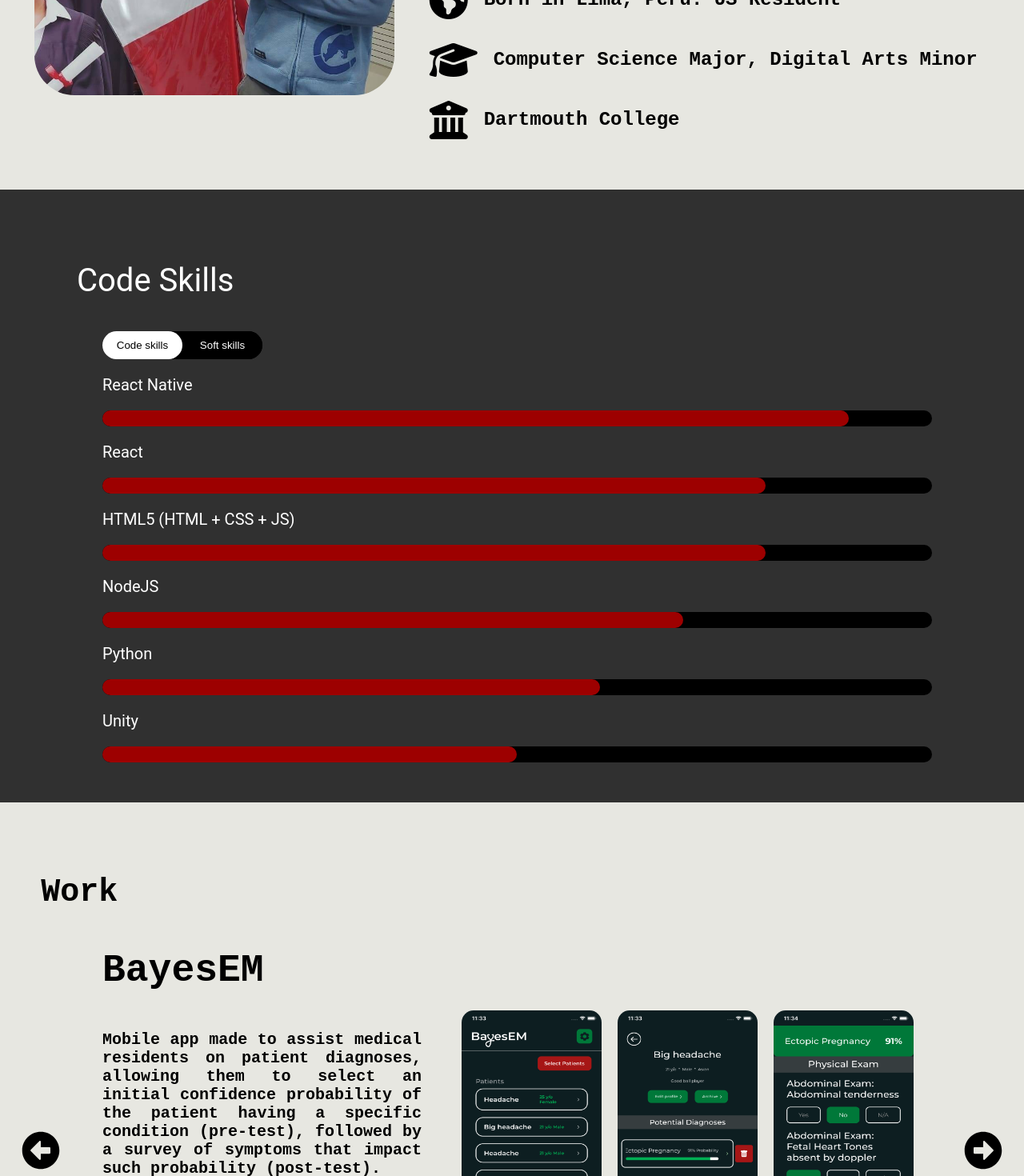
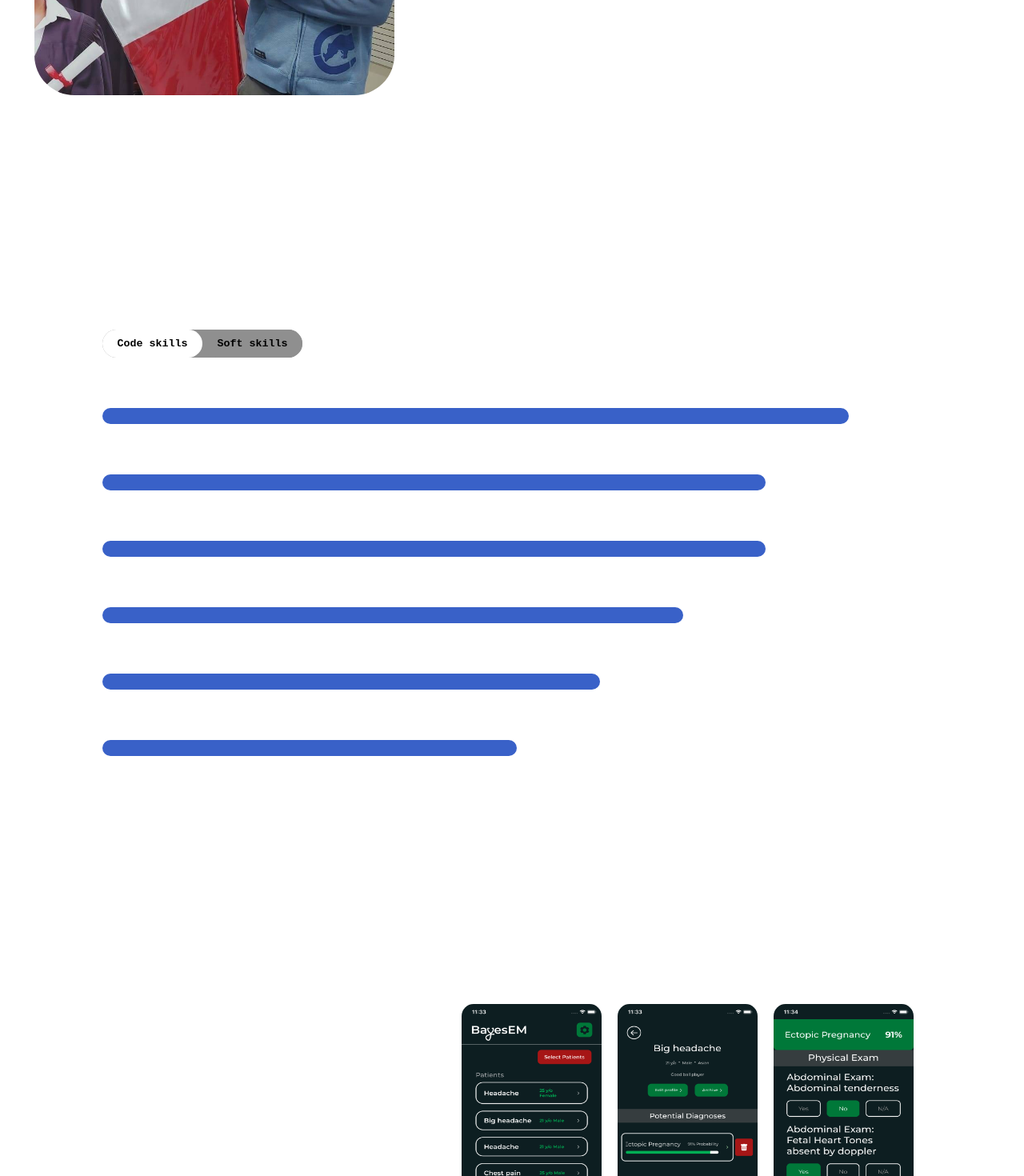
Before and after one commit to AlejandroALopez/personal-website, a React (Create React App) app: page / in a window 1280 px wide. Shown: the part 1200-2670 px from the top of the page at 80% size. Built offline with nearby package versions, Linux system fonts and the light colour scheme.

Commit message:
removed background color from sections

```diff
--- a/src/pages/aboutMe/style.scss
+++ b/src/pages/aboutMe/style.scss
@@ -6,16 +6,14 @@
     padding-top: 50px;
     padding-bottom: 50px;
 
-    background-color: #E7E7E1;
-
     p {
       font-family:'Courier New', Courier, monospace;
-      color: #000000;
+      color: #FFFFFF;
       font-weight: 600;
     }
 
     .fa-3x {
-      color: #000000;
+      color: #FFFFFF;;
     }
 
     .image {
--- a/src/pages/contact/style.scss
+++ b/src/pages/contact/style.scss
@@ -5,8 +5,6 @@
     align-items: center;
     padding-top: 50px;
     padding-bottom: 150px;
-
-    background-color: #1c1a1a;
 
     .title {
       font-size: 48px;
--- a/src/pages/interests/index.js
+++ b/src/pages/interests/index.js
@@ -23,7 +23,7 @@ export default function Interests() {
             <p className="info-text">I like to listen to multiple soundtracks while working or doing any other activity.</p>
             <p className="subtitle-text">Favorite themes come from:</p>
             <p className="bullet-text">- Games (Nier, Witcher 3)</p>
-            <p className="bullet-text">- Bands (Feint, The Starless)</p>
+            <p className="bullet-text">- Bands (Feint, Slipknot)</p>
             <p className="bullet-text">- Anime (Vinland Saga)</p>
           </div>
         </div>
--- a/src/pages/interests/style.scss
+++ b/src/pages/interests/style.scss
@@ -3,7 +3,11 @@
   flex-direction: column;
   padding-top: 50px;
   padding-bottom: 50px;
-  background-color: #303030;
+
+  p {
+    font-family: 'Courier New', Courier, monospace;
+    font-weight: 600;
+  }
 
   .title {
     font-size: 40px;
--- a/src/pages/skills/style.scss
+++ b/src/pages/skills/style.scss
@@ -3,7 +3,11 @@
     flex-direction: column;
     padding-top: 50px;
     padding-bottom: 50px;
-    background-color: #303030;
+
+    p {
+        font-family: 'Courier New', Courier, monospace;
+        font-weight: 600;
+    }
 
     .title {
         margin-left: 7.5vw;
@@ -14,8 +18,8 @@
         display: flex;
         flex-direction: row;
         margin-left: 10vw;
-        background-color: #000000;;
-        width: 200px;
+        background-color: #8f8f8f;;
+        width: 250px;
         border-radius: 20px;
     }
 
@@ -24,7 +28,7 @@
         justify-content: center;
         align-items: center;
         height: 35px;
-        width: 100px;
+        width: 125px;
         background-color: #ffffff;
         border: none;
         border-radius: 20px;
@@ -39,14 +43,14 @@
         justify-content: center;
         align-items: center;
         height: 35px;
-        width: 100px;
-        background-color: #000000;
+        width: 125px;
+        background-color: #8f8f8f;
         border: none;
         border-radius: 20px;
         cursor: pointer;
 
         p {
-            color: #ffffff;
+            color: #000000;
         }
     }
 
@@ -60,18 +64,18 @@
 
     .bar-background {
         width: 90%;
-        background-color: #000000;
+        background-color: #ffffff;
         border-radius: 10px;
     }
 
     .bar {
         height: 20px;
-        background-color: #9d0000;
+        background-color: #3961c8;
         border-radius: 10px;
     }
 
     .bar-soft {
-        background-color: #c46210;
+        background-color: #6449d8;
     }
 
     #p90 {
--- a/src/pages/work/style.scss
+++ b/src/pages/work/style.scss
@@ -3,12 +3,11 @@
     flex-direction: column;
     padding-top: 50px;
     padding-bottom: 50px;
-    background-color: #E7E7E1;
 
     p {
         font-family: 'Courier New', Courier, monospace;
         font-weight: 600;
-        color: #000000;
+        color: #FFFFFF;
     }
 
     .title {
@@ -31,7 +30,7 @@
         font-size: 3rem;
         cursor: pointer;
         user-select: none;
-        color: #000000;
+        color: #FFFFFF;
     }
 
     .project {
```
